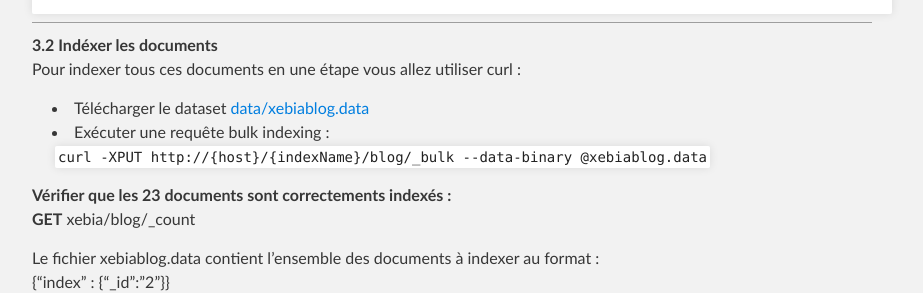
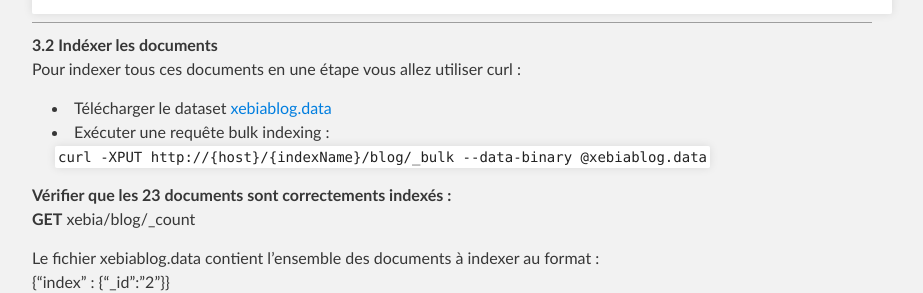
Before and after one commit to gegron/es-requests, a Jekyll site: the page built from index.md, in a window 1280 px wide and 900 px high, scrolled down 3913 px, cut to the strip 162-455 px from the top of the window. Shown: the whole strip, without its empty margins (188-1111 px from the left). Built offline with Jekyll 4.4.1, drawn with Linux system fonts in a browser that asks for light colours; nearby versions of some CDN libraries; grey boxes are pictures that could not be loaded.

Commit message:
fix link

```diff
--- a/index.md
+++ b/index.md
@@ -189,7 +189,7 @@
   __3.2 Indéxer les documents__
 Pour indexer tous ces documents en une étape vous allez utiliser curl :
 
- * Télécharger le dataset [data/xebiablog.data](xebiablog.data)
+ * Télécharger le dataset [xebiablog.data](data/xebiablog.data)
  * Exécuter une requête bulk indexing :
   `curl -XPUT http://{host}/{indexName}/blog/_bulk --data-binary @xebiablog.data`
 
```
